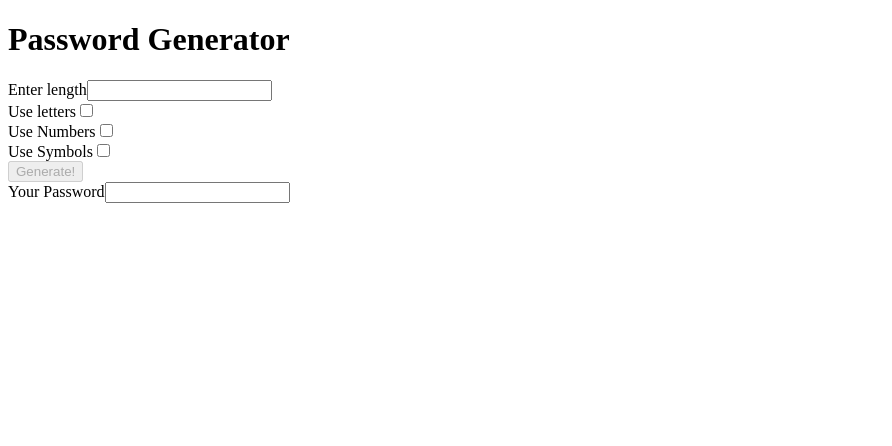
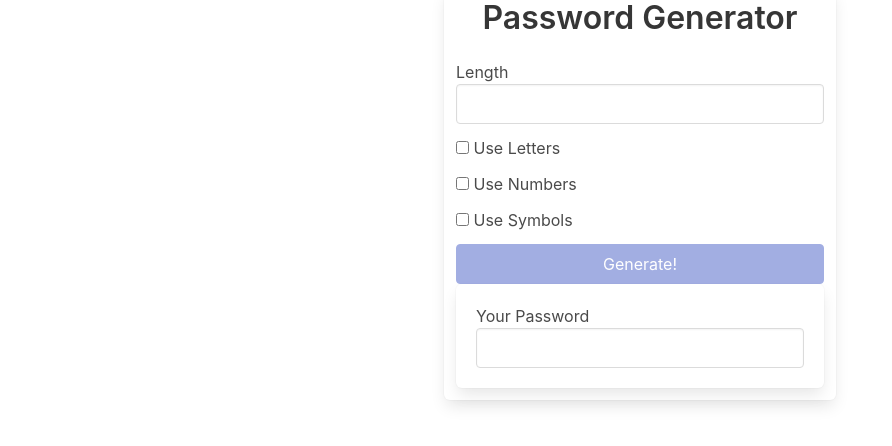
Before and after one commit to neilmukherjee96/RandomPasswordGenerator, an Angular app: page / in a window 1280 px wide. Shown: the top 446 px of the page, without its empty margins (0-892 px from the left). Built offline with nearby package versions, Linux system fonts and the light colour scheme.

Commit message:
did some CSS styling

```diff
--- a/package.json
+++ b/package.json
@@ -19,6 +19,7 @@
     "@angular/platform-browser": "~11.2.1",
     "@angular/platform-browser-dynamic": "~11.2.1",
     "@angular/router": "~11.2.1",
+    "bulma": "^0.9.2",
     "rxjs": "~6.6.0",
     "tslib": "^2.0.0",
     "zone.js": "~0.11.3"
--- a/src/app/app.component.html
+++ b/src/app/app.component.html
@@ -1,32 +1,50 @@
-<h1>Password Generator</h1>
-<div>
-  <label>Enter length</label>
-  <input (input)="onChangeLength($event.target.value)" />
+<div class="container">
+  <div class="columns is-centered">
+    <div class="box column is-one-third">
+      <h1 class="title has-text-centered">Password Generator</h1>
+
+      <div class="field">
+        <label>Length</label>
+        <input class="input" (input)="onChangeLength($event.target.value)" />
       </div>
 
-<div>
-  <label>Use letters</label>
+      <div class="field">
+        <div class="control">
+          <label class="checkbox">
             <input (change)="onChangeUseLetters()" type="checkbox" />
+            Use Letters
+          </label>
         </div>
-<div>
-  <label>Use Numbers</label>
+      </div>
+
+      <div class="field">
+        <div class="control">
+          <label class="checkbox">
             <input (change)="onChangeUseNumbers()" type="checkbox" />
+            Use Numbers
+          </label>
         </div>
-<div>
-  <label>Use Symbols</label>
+      </div>
+
+      <div class="field">
+        <div class="control">
+          <label class="checkbox">
             <input (change)="onChangeUseSymbols()" type="checkbox" />
+            Use Symbols
+          </label>
         </div>
-<div>
-  <button
-    [disabled]="
+      </div>
+
+      <button [disabled]="
           !(length && (includeLetters || includeSymbols || includeNumbers))
-    "
-    (click)="onButtonClick()"
-  >
+        " (click)="onButtonClick()" class="button is-link is-fullwidth">
         Generate!
       </button>
+
+      <div class="box">
+        <label>Your Password</label>
+        <input class="input" [value]="password" />
       </div>
-<div>
-  <label>Your Password</label>
-  <input [value]="password" />
     </div>
+  </div>
+</div>
--- a/src/styles.css
+++ b/src/styles.css
@@ -1 +1,2 @@
 /* You can add global styles to this file, and also import other style files */
+@import 'bulma/css/bulma.css';
```
Also changed, not shown: 1 other file (tests, documents, lock files or other folders). Lines whose indentation alone changed are shown as unchanged.
